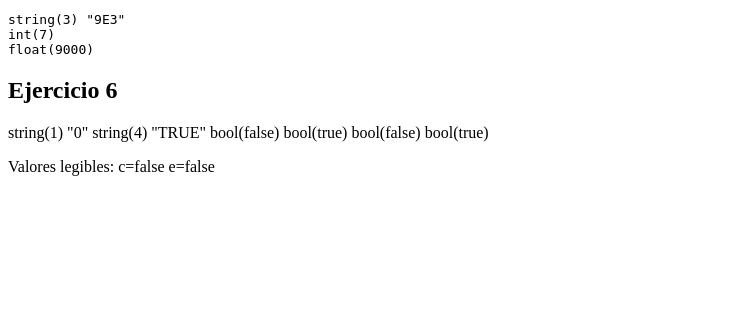
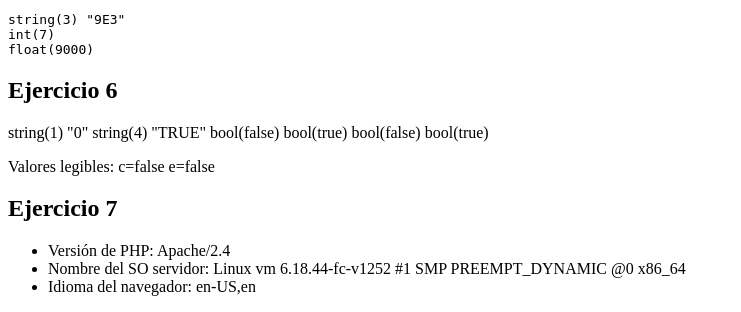
Before and after one commit to JuicyWtff/tecweb, a PHP site: page / in a window 1280 px wide. Shown: the part 1226-1538 px from the top of the page, without its empty margins (0-741 px from the left). Before the commit the page ends 1402 px from the top, so only its background shows below. Run offline with PHP 8.4, Linux system fonts and the light colour scheme.

Commit message:
Se agregó ejercicio 7 a index.php

```diff
--- a/practicas/p05/index.php
+++ b/practicas/p05/index.php
@@ -95,5 +95,13 @@
         unset($a,$b,$c,$d,$e,$f);
     ?>
 
+    <h2>Ejercicio 7</h2>
+    <?php
+        echo "<ul>";
+        echo "<li>Versión de PHP: ".$_SERVER['SERVER_SOFTWARE']."</li>";
+        echo "<li>Nombre del SO servidor: ".php_uname()."</li>";
+        echo "<li>Idioma del navegador: ".$_SERVER['HTTP_ACCEPT_LANGUAGE']."</li>";
+        echo "</ul>";
+    ?>
 </body>
 </html>
```
